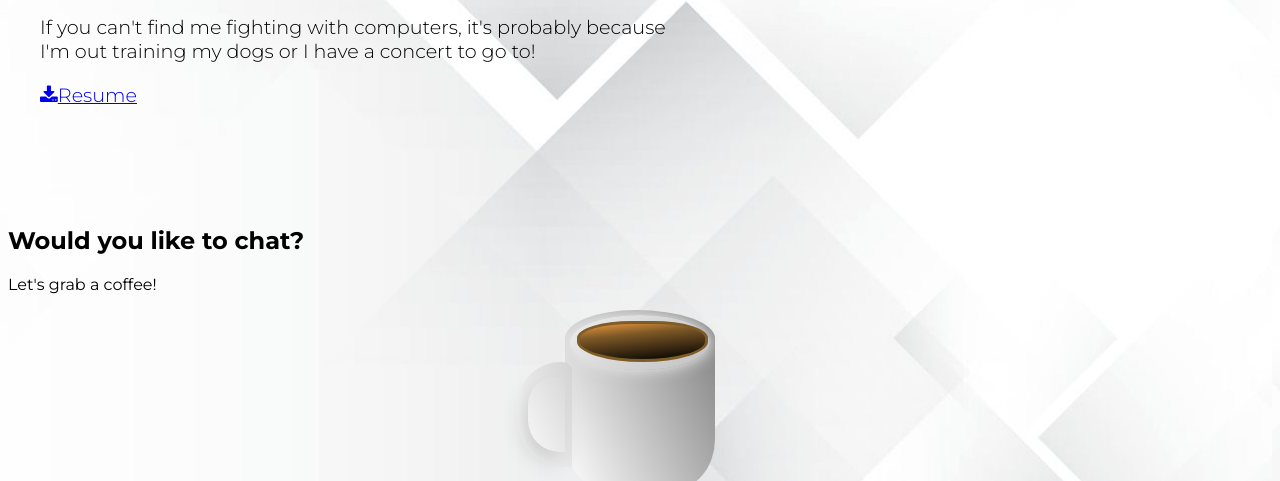
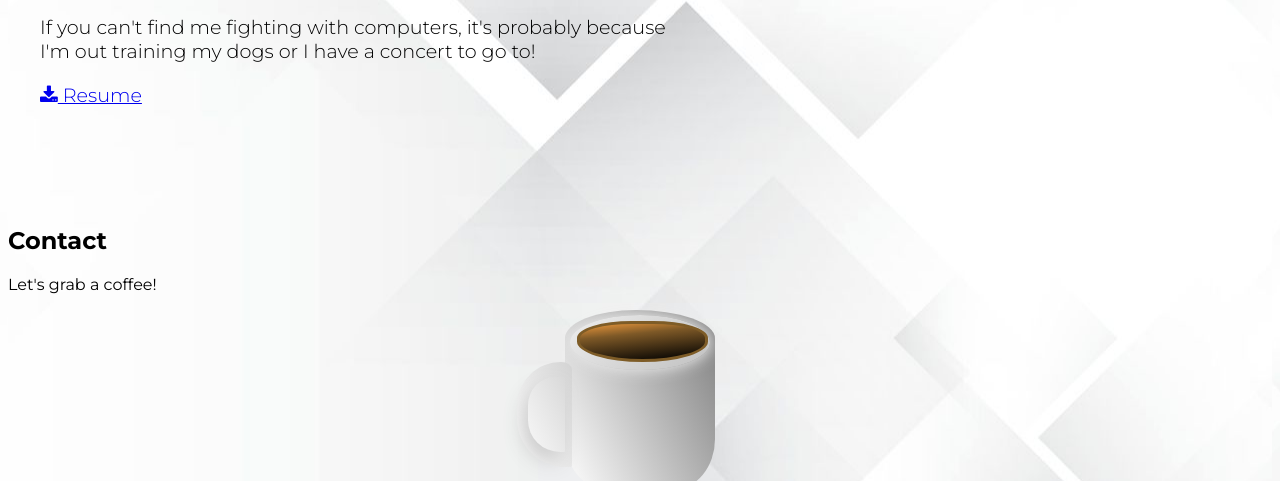
Before and after one commit to fcbononi/fcbononi.github.io, a plain HTML site: page index.html in a window 1280 px wide. Shown: the part 851-1332 px from the top of the page. Drawn offline with Linux system fonts and the light colour scheme.

Commit message:
updated index.html
Added contact portion

```diff
--- a/index.html
+++ b/index.html
@@ -57,7 +57,7 @@
                 <p> This passion for all things visual led me to start my adventure as a frontend developer.</p>
                 <p> If you can't find me fighting with computers, it's probably because I'm out training my dogs or I have a concert to go to!</p>
                 <p>
-                    <a href="./resources/FBononi_DS.pdf" class="button" download><i class="fa fa-download"></i>Resume</a>
+                    <a href="./resources/FBononi_DS.pdf" class="resume-button" download><i class="fa fa-download"></i>  Resume</a>
                  </p>
             </div>
             <div class="bio bio-img" id="about-me">
@@ -67,17 +67,17 @@
         </div>
 
 
+        </div>
 
 
+    </section>
 
-  <!--  </section>
-
-    <section id="projects" class="projects">
+    <!-- <section id="projects" class="projects">
         <h2 class="project-header">Here are some of my current and past projects</h2>
         <div class="current-container">
             <h3>Current Projects</h3>
-        </div>
-        <div class="past-container">
+        </div> -->
+        <!-- <div class="past-container">
             <h3>Past Projects</h3>
             <div>
                 <a
@@ -134,14 +134,14 @@
             </div>
         </div>
 
-    </section> --!>
+    </section>
 
-</body>
+</body> -->
 
 <footer>
     <section id="contact" class="contact-section">
         <div class="contact-section-header">
-        <h2>Would you like to chat?</h2>
+        <h2>Contact</h2>
         <p>Let's grab a coffee!</p>
         </div>
         <div class="mug">
```
